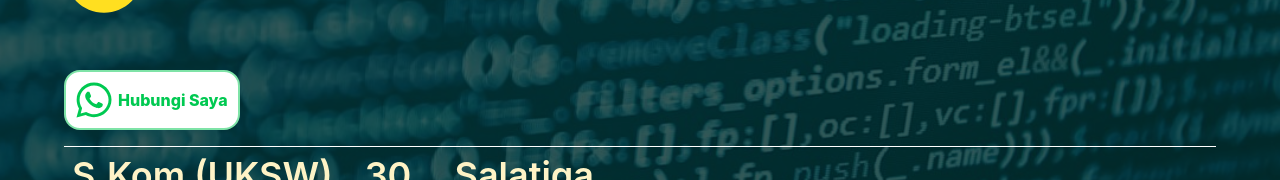
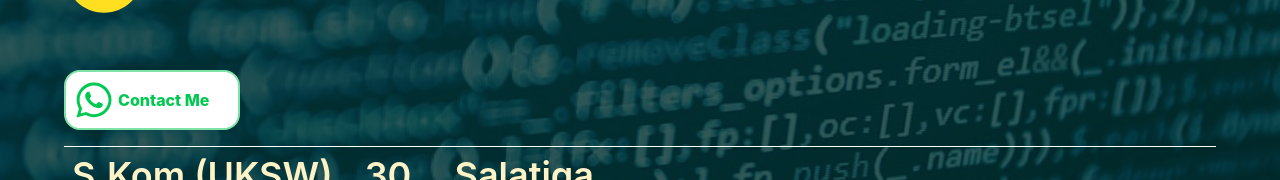
Before and after one commit to ajiKurniawan076/Ports, a React (Vite) app: page / in a window 1280 px wide. Shown: the part 576-756 px from the top of the page. Built offline with nearby package versions, Linux system fonts and the light colour scheme.

Commit message:
new port

```diff
--- a/src/pages/Home.jsx
+++ b/src/pages/Home.jsx
@@ -53,7 +53,7 @@ export const Home = () => {
             <h4 className='text-sm md:text-xl lg:text-2xl max-w-200 font-normal'>
               I'd like to share all about me in this site. So, welcome to my home <FaSmile className='text-yellow-300 mt-2 w-20 h-20'/>
             </h4>
-            <a href='#kontak' className=' bg-white flex gap-1 rounded-2xl w-32 md:w-44 items-center mt-10 p-2 border-2 border-green-500/50 hover:bg-gray-200 duration-300 text-green-500'><FaWhatsapp className='text-green-500' size={40} /> Hubungi Saya</a>
+            <a href='#kontak' className=' bg-white flex gap-1 rounded-2xl w-32 md:w-44 items-center mt-10 p-2 border-2 border-green-500/50 hover:bg-gray-200 duration-300 text-green-500'><FaWhatsapp className='text-green-500' size={40} /> Contact Me</a>
             <div className='flex gap-8 border-t w-full p-2'>
               <div className='flex flex-col gap-3'>
                 <h2 className='text-lg text-amber-100 md:text-2xl lg:text-4xl'>S.Kom (UKSW)</h2>
```
